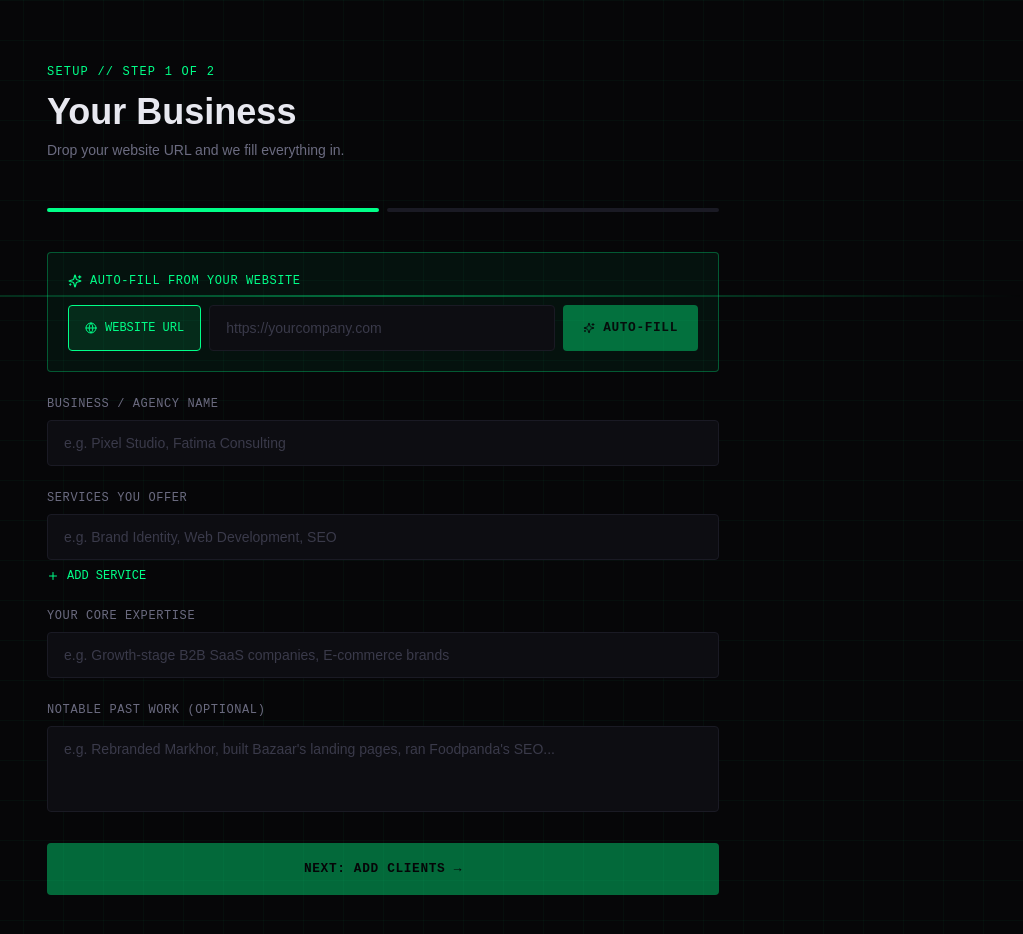
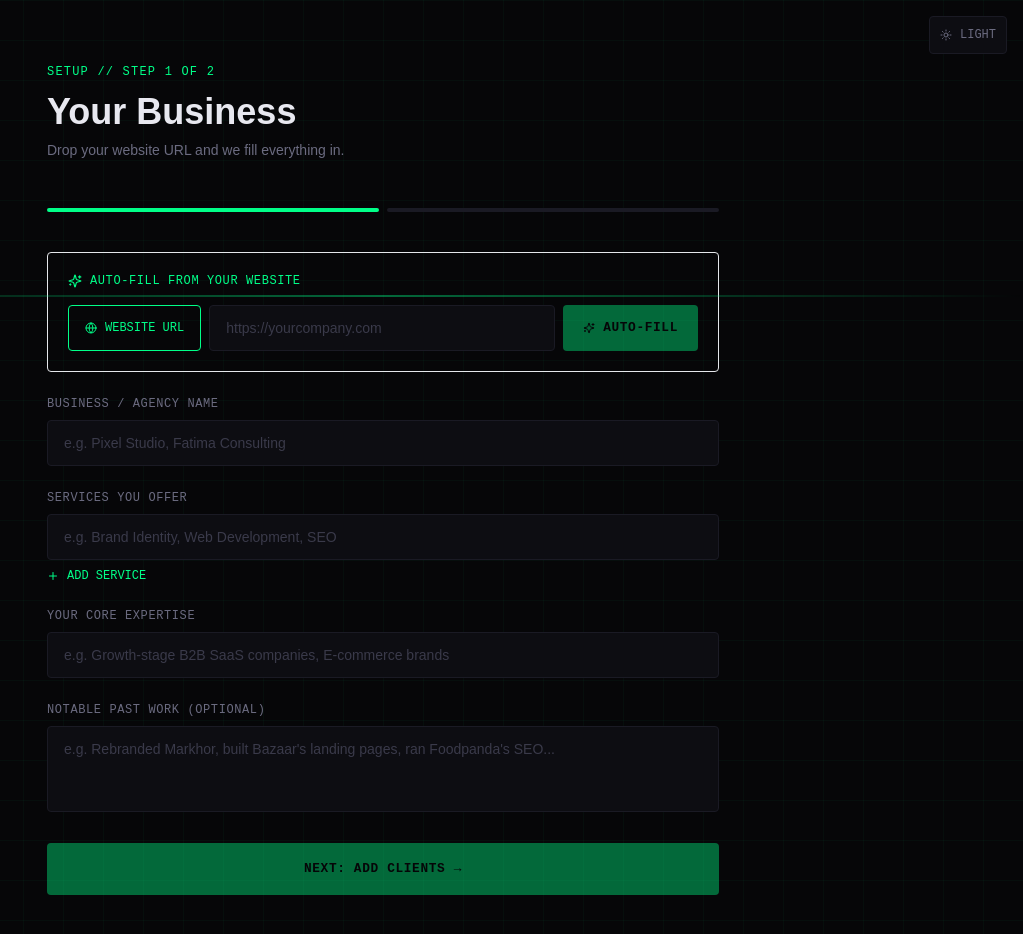
Before and after one commit to MahnoorAhmed-Dev/Client-Radar, a Next.js app: page /onboarding in a window 1280 px wide. Shown: the top 934 px of the page, without its empty margins (257-1280 px from the left). Built offline with nearby package versions, Linux system fonts and the light colour scheme.

Commit message:
feat: add light/dark mode toggle with warm cream light theme

```diff
--- a/app/globals.css
+++ b/app/globals.css
@@ -7,6 +7,43 @@
 :root {
   --font-mono: 'Space Mono', monospace;
   --font-display: 'Syne', sans-serif;
+
+  /* Dark mode (default) */
+  --bg: #060608;
+  --surface: #0d0d12;
+  --border: #1a1a24;
+  --accent: #00ff88;
+  --accent-hover: #00e87a;
+  --yellow: #ffd93d;
+  --red: #ff4757;
+  --blue: #4a9eff;
+  --muted: #3a3a4a;
+  --text: #e8e8f0;
+  --dim: #6b6b80;
+  --scanline: rgba(0, 255, 136, 0.4);
+  --grid: rgba(0, 255, 136, 0.03);
+  --glow: rgba(0, 255, 136, 0.15);
+  --glow-text: rgba(0, 255, 136, 0.5);
+  --btn-text: #060608;
+}
+
+.light {
+  --bg: #fafaf7;
+  --surface: #f2f2ed;
+  --border: #e0e0d8;
+  --accent: #00aa55;
+  --accent-hover: #009948;
+  --yellow: #b58a00;
+  --red: #cc2233;
+  --blue: #1a6fd4;
+  --muted: #c8c8c0;
+  --text: #0a0a08;
+  --dim: #5a5a50;
+  --scanline: rgba(0, 170, 85, 0.3);
+  --grid: rgba(0, 170, 85, 0.04);
+  --glow: rgba(0, 170, 85, 0.12);
+  --glow-text: rgba(0, 170, 85, 0.6);
+  --btn-text: #fafaf7;
 }
 
 * {
@@ -16,35 +53,36 @@
 }
 
 html, body {
-  background: #060608;
-  color: #e8e8f0;
+  background: var(--bg);
+  color: var(--text);
   font-family: var(--font-display);
   min-height: 100vh;
   overflow-x: hidden;
+  transition: background 0.3s ease, color 0.3s ease;
 }
 
 /* Scrollbar */
 ::-webkit-scrollbar { width: 4px; }
-::-webkit-scrollbar-track { background: #0d0d12; }
-::-webkit-scrollbar-thumb { background: #1a1a24; border-radius: 2px; }
-::-webkit-scrollbar-thumb:hover { background: #00ff88; }
+::-webkit-scrollbar-track { background: var(--surface); }
+::-webkit-scrollbar-thumb { background: var(--border); border-radius: 2px; }
+::-webkit-scrollbar-thumb:hover { background: var(--accent); }
 
 /* Radar grid background */
 .radar-bg {
-  background-color: #060608;
+  background-color: var(--bg);
   background-image:
-    linear-gradient(rgba(0, 255, 136, 0.03) 1px, transparent 1px),
-    linear-gradient(90deg, rgba(0, 255, 136, 0.03) 1px, transparent 1px);
+    linear-gradient(var(--grid) 1px, transparent 1px),
+    linear-gradient(90deg, var(--grid) 1px, transparent 1px);
   background-size: 40px 40px;
 }
 
 /* Glow effects */
 .glow-green {
-  box-shadow: 0 0 20px rgba(0, 255, 136, 0.15), 0 0 40px rgba(0, 255, 136, 0.05);
+  box-shadow: 0 0 20px var(--glow), 0 0 40px rgba(0, 0, 0, 0.05);
 }
 
 .glow-text-green {
-  text-shadow: 0 0 20px rgba(0, 255, 136, 0.5);
+  text-shadow: 0 0 20px var(--glow-text);
 }
 
 /* Scanning animation */
@@ -61,7 +99,7 @@ html, body {
   left: 0;
   right: 0;
   height: 2px;
-  background: linear-gradient(90deg, transparent, rgba(0, 255, 136, 0.4), transparent);
+  background: linear-gradient(90deg, transparent, var(--scanline), transparent);
   animation: scanline 4s linear infinite;
   pointer-events: none;
   z-index: 1000;
@@ -76,52 +114,52 @@ html, body {
 .cursor-blink::after {
   content: '_';
   animation: blink 1s step-end infinite;
-  color: #00ff88;
+  color: var(--accent);
 }
 
 /* Card hover */
 .card-hover {
   transition: all 0.2s ease;
-  border: 1px solid #1a1a24;
+  border: 1px solid var(--border);
 }
 
 .card-hover:hover {
-  border-color: rgba(0, 255, 136, 0.3);
-  background: rgba(0, 255, 136, 0.03);
+  border-color: var(--accent);
+  background: var(--glow);
   transform: translateY(-1px);
 }
 
 /* Status badges */
-.badge-high { background: rgba(255, 71, 87, 0.15); color: #ff4757; border: 1px solid rgba(255, 71, 87, 0.3); }
-.badge-medium { background: rgba(255, 217, 61, 0.15); color: #ffd93d; border: 1px solid rgba(255, 217, 61, 0.3); }
-.badge-low { background: rgba(74, 158, 255, 0.15); color: #4a9eff; border: 1px solid rgba(74, 158, 255, 0.3); }
-.badge-new { background: rgba(0, 255, 136, 0.15); color: #00ff88; border: 1px solid rgba(0, 255, 136, 0.3); }
-.badge-viewed { background: rgba(107, 107, 128, 0.15); color: #6b6b80; border: 1px solid rgba(107, 107, 128, 0.3); }
-.badge-acted { background: rgba(74, 158, 255, 0.15); color: #4a9eff; border: 1px solid rgba(74, 158, 255, 0.3); }
+.badge-high { background: rgba(255, 71, 87, 0.15); color: var(--red); border: 1px solid rgba(255, 71, 87, 0.3); }
+.badge-medium { background: rgba(255, 217, 61, 0.15); color: var(--yellow); border: 1px solid rgba(255, 217, 61, 0.3); }
+.badge-low { background: rgba(74, 158, 255, 0.15); color: var(--blue); border: 1px solid rgba(74, 158, 255, 0.3); }
+.badge-new { background: rgba(0, 255, 136, 0.15); color: var(--accent); border: 1px solid rgba(0, 255, 136, 0.3); }
+.badge-viewed { background: rgba(107, 107, 128, 0.15); color: var(--dim); border: 1px solid rgba(107, 107, 128, 0.3); }
+.badge-acted { background: rgba(74, 158, 255, 0.15); color: var(--blue); border: 1px solid rgba(74, 158, 255, 0.3); }
 
 /* Input styles */
 .input-dark {
-  background: #0d0d12;
-  border: 1px solid #1a1a24;
-  color: #e8e8f0;
+  background: var(--surface);
+  border: 1px solid var(--border);
+  color: var(--text);
   font-family: var(--font-display);
-  transition: border-color 0.2s ease;
+  transition: border-color 0.2s ease, background 0.3s ease;
 }
 
 .input-dark:focus {
   outline: none;
-  border-color: rgba(0, 255, 136, 0.5);
-  box-shadow: 0 0 0 3px rgba(0, 255, 136, 0.08);
+  border-color: var(--accent);
+  box-shadow: 0 0 0 3px var(--glow);
 }
 
 .input-dark::placeholder {
-  color: #3a3a4a;
+  color: var(--muted);
 }
 
 /* Button primary */
 .btn-primary {
-  background: #00ff88;
-  color: #060608;
+  background: var(--accent);
+  color: var(--btn-text);
   font-family: var(--font-mono);
   font-weight: 700;
   font-size: 0.8rem;
@@ -132,8 +170,8 @@ html, body {
 }
 
 .btn-primary:hover {
-  background: #00e87a;
-  box-shadow: 0 0 20px rgba(0, 255, 136, 0.3);
+  background: var(--accent-hover);
+  box-shadow: 0 0 20px var(--glow);
   transform: translateY(-1px);
 }
 
@@ -162,5 +200,10 @@ html, body {
 
 .loading-bar {
   animation: loadingBar 2s ease-in-out forwards;
-  background: linear-gradient(90deg, #00ff88, #4a9eff);
+  background: linear-gradient(90deg, var(--accent), var(--blue));
 }
+
+/* Theme transition */
+* {
+  transition: background-color 0.3s ease, border-color 0.3s ease, color 0.3s ease;
+}
--- a/app/layout.tsx
+++ b/app/layout.tsx
@@ -1,5 +1,6 @@
 import type { Metadata } from 'next'
 import './globals.css'
+import ThemeProvider from './theme-provider'
 
 export const metadata: Metadata = {
   title: 'ClientRadar — B2B Opportunity Intelligence',
@@ -9,9 +10,10 @@ export const metadata: Metadata = {
 export default function RootLayout({ children }: { children: React.ReactNode }) {
   return (
     <html lang="en">
-      <body className="radar-bg min-h-screen">
-        <div className="scanline" />
-        {children}
+      <body>
+        <ThemeProvider>
+          {children}
+        </ThemeProvider>
       </body>
     </html>
   )
--- /dev/null
+++ b/app/theme-provider.tsx
@@ -0,0 +1,80 @@
+'use client'
+
+import { createContext, useContext, useEffect, useState } from 'react'
+import { Sun, Moon } from 'lucide-react'
+
+const ThemeContext = createContext({
+  theme: 'dark',
+  toggleTheme: () => {},
+})
+
+export const useTheme = () => useContext(ThemeContext)
+
+export default function ThemeProvider({ children }: { children: React.ReactNode }) {
+  const [theme, setTheme] = useState('dark')
+  const [mounted, setMounted] = useState(false)
+
+  useEffect(() => {
+    const saved = localStorage.getItem('theme') || 'dark'
+    setTheme(saved)
+    setMounted(true)
+  }, [])
+
+  useEffect(() => {
+    if (!mounted) return
+    const root = document.documentElement
+    if (theme === 'light') {
+      root.classList.add('light')
+    } else {
+      root.classList.remove('light')
+    }
+    localStorage.setItem('theme', theme)
+  }, [theme, mounted])
+
+  const toggleTheme = () => {
+    setTheme((prev) => (prev === 'dark' ? 'light' : 'dark'))
+  }
+
+  if (!mounted) return null
+
+  return (
+    <ThemeContext.Provider value={{ theme, toggleTheme }}>
+      <div className="radar-bg min-h-screen">
+        <div className="scanline" />
+
+        {/* Theme toggle — fixed top right */}
+        <button
+          onClick={toggleTheme}
+          className="fixed top-4 right-4 z-50 p-2.5 rounded border font-mono text-xs flex items-center gap-2 transition-all"
+          style={{
+            background: 'var(--surface)',
+            borderColor: 'var(--border)',
+            color: 'var(--dim)',
+          }}
+          onMouseEnter={(e) => {
+            e.currentTarget.style.borderColor = 'var(--accent)'
+            e.currentTarget.style.color = 'var(--accent)'
+          }}
+          onMouseLeave={(e) => {
+            e.currentTarget.style.borderColor = 'var(--border)'
+            e.currentTarget.style.color = 'var(--dim)'
+          }}
+        >
+          {theme === 'dark' ? (
+            <>
+              <Sun size={12} />
+              <span>LIGHT</span>
+            </>
+          ) : (
+            <>
+              <Moon size={12} />
+              <span>DARK</span>
+            </>
+          )}
+        </button>
+
+        {children}
+      </div>
+    </ThemeContext.Provider>
+  )
+}
--- a/tailwind.config.js
+++ b/tailwind.config.js
@@ -13,16 +13,16 @@ module.exports = {
       },
       colors: {
         radar: {
-          bg: '#060608',
-          surface: '#0d0d12',
-          border: '#1a1a24',
-          accent: '#00ff88',
-          yellow: '#ffd93d',
-          red: '#ff4757',
-          blue: '#4a9eff',
-          muted: '#3a3a4a',
-          text: '#e8e8f0',
-          dim: '#6b6b80',
+          bg: 'var(--bg)',
+          surface: 'var(--surface)',
+          border: 'var(--border)',
+          accent: 'var(--accent)',
+          yellow: 'var(--yellow)',
+          red: 'var(--red)',
+          blue: 'var(--blue)',
+          muted: 'var(--muted)',
+          text: 'var(--text)',
+          dim: 'var(--dim)',
         }
       },
       animation: {
```
